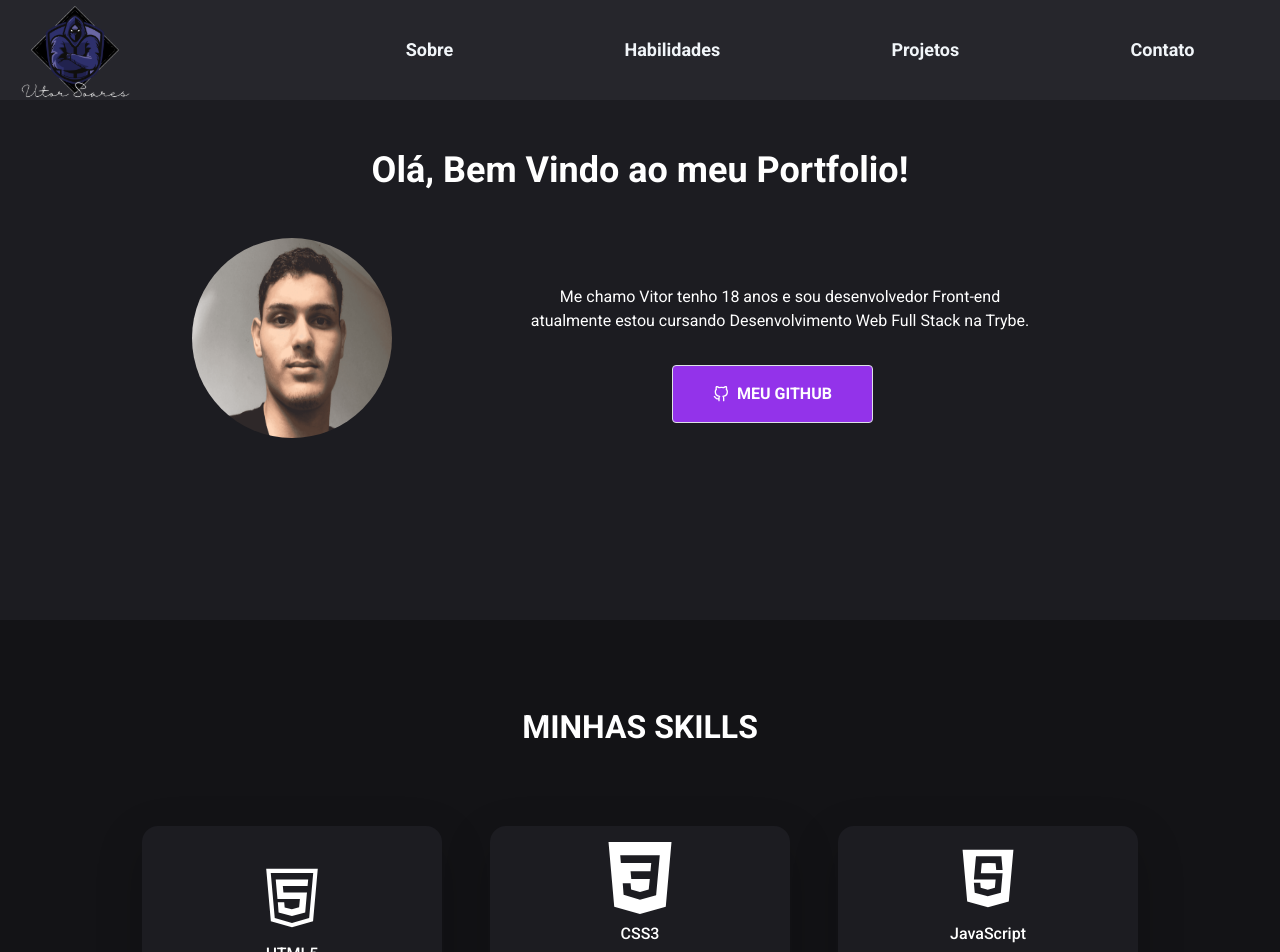
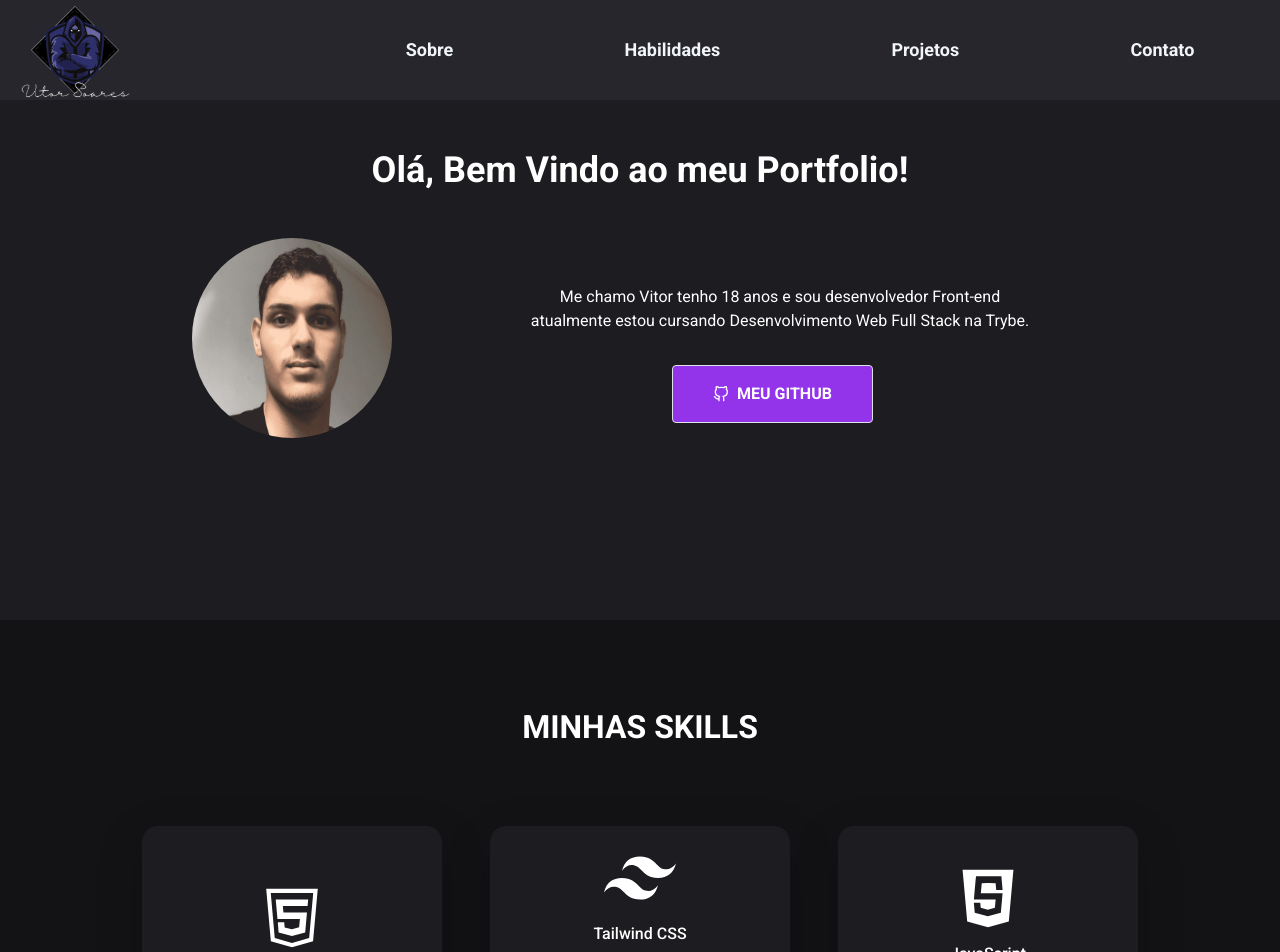
Before and after one commit to Vitosoaresp/vitosoaresp.github.io, a React (Create React App) app: page / in a window 1280 px wide. Shown: the top 952 px of the page. Built offline with nearby package versions, Linux system fonts and the light colour scheme.

Commit message:
Feat: adiciona tailwind como skills no lugar de css

```diff
--- a/src/componentes/Habilidades/Habilidades.jsx
+++ b/src/componentes/Habilidades/Habilidades.jsx
@@ -1,6 +1,6 @@
 import React from 'react';
 import { AiOutlineHtml5 } from 'react-icons/ai';
-import { SiCss3, SiRedux } from 'react-icons/si';
+import { SiRedux, SiTailwindcss } from 'react-icons/si';
 import { FaReact } from 'react-icons/fa';
 import { CardHabilidade } from '../CardHabilidades/CardHabilidade';
 import { DiJavascript, DiGit } from 'react-icons/di';
@@ -18,10 +18,11 @@ class Habilidades extends React.Component {
             isAncora={false}
           />
           <CardHabilidade
-            icon={<SiCss3 />}
-            nome="CSS3"
-            descricao="É a terceira mais nova versão das famosas Cascading Style Sheets, pela qual se define estilos para um projeto web."
-            isAncora={false}
+            icon={<SiTailwindcss />}
+            nome="Tailwind CSS"
+            descricao="Tailwind é um framework CSS que oferece a possibilidade de você criar layouts usando uma estrutura de CSS pronta. Isso permite que você otimize o tempo de criação de uma UI sem precisar fazer tudo manualmente."
+            isAncora={true}
+            href="https://tailwindcss.com/"
           />
           <CardHabilidade
             icon={<DiJavascript />}
```
